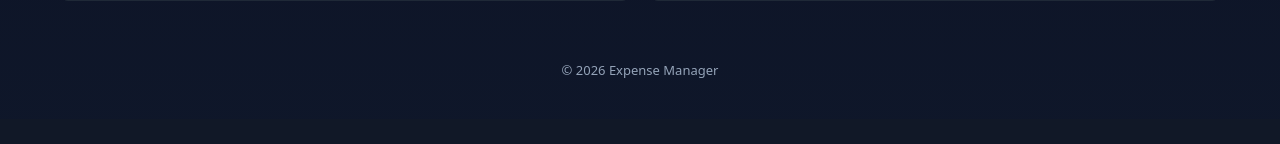
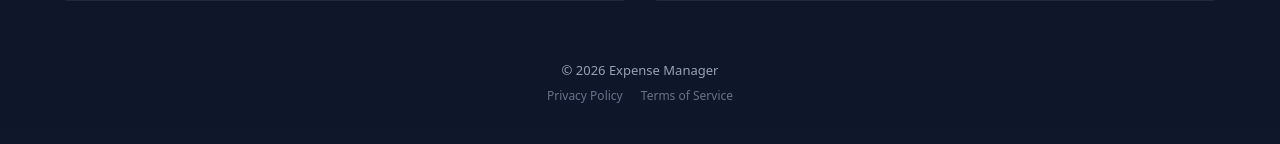
Before and after one commit to Abdullah-E63s/Expense-Manager, a Flask app: page /dashboard in a window 1280 px wide. Shown: the part 1438-1582 px from the top of the page. Before the commit the page ends 1516 px from the top, so only its background shows below. Run offline with Flask 3, Linux system fonts and the light colour scheme; the visitor is signed in with stand-in values (Sample User, id 1); data that the repository does not hold is empty; some libraries are stand-ins or nearby versions.

Commit message:
feat: add privacy and terms links to dashboard footer

```diff
--- a/templates/index.html
+++ b/templates/index.html
@@ -218,7 +218,13 @@
             </div>
         </div>
 
-        <div class="footer">© <span id="current-year"></span> Expense Manager</div>
+        <div class="footer">
+            <div>© <span id="current-year"></span> Expense Manager</div>
+            <div style="margin-top: 8px; font-size: 12px;">
+                <a href="/privacy-policy" style="color: #64748b; text-decoration: none; margin-right: 15px;">Privacy Policy</a>
+                <a href="/terms-of-service" style="color: #64748b; text-decoration: none;">Terms of Service</a>
+            </div>
+        </div>
     </div>
 
     <!-- JavaScript Libraries -->
```
